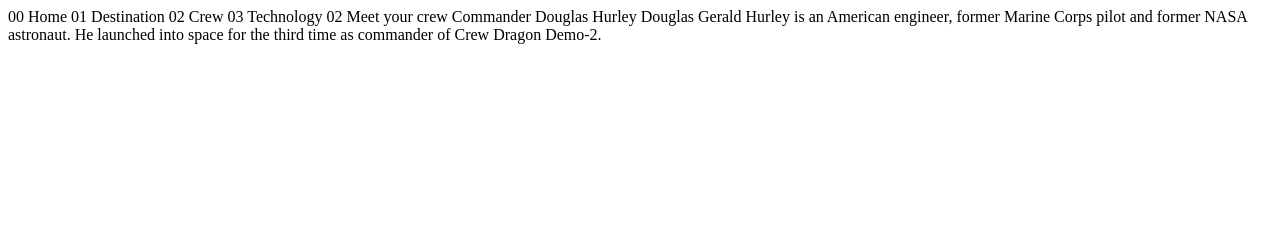
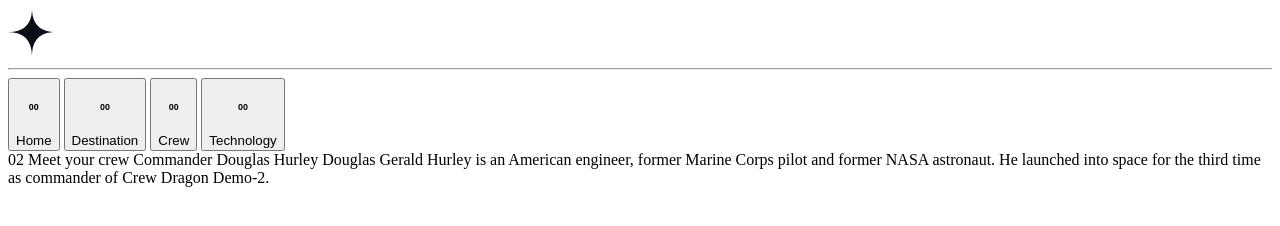
Before and after one commit to prymehat/Space, a plain HTML site: page starter-code/crew-commander.html in a window 1280 px wide. Drawn offline with Linux system fonts and the light colour scheme.

Commit message:
crewHtml

```diff
--- a/starter-code/crew-commander.html
+++ b/starter-code/crew-commander.html
@@ -7,13 +7,24 @@
   <link rel="icon" type="image/png" sizes="32x32" href="./assets/favicon-32x32.png">
 
   <title>Frontend Mentor | Space tourism website</title>
+  <link rel="stylesheet" href="style.css">
+  <link rel="stylesheet" href="crewComstyle.css">
 </head>
 <body>
+  <nav class="navBar">
+    <img src="./assets/shared/logo.svg" alt="">
+    <hr>
+    <div class="navBox">
+       <button class="navBtn" onclick=""><h6>00</h6> Home</button>
+       <button class="navBtn" onclick=""><h6>00</h6> Destination</button>
+       <button class="navBtn" onclick=""><h6>00</h6> Crew</button>
+       <button class="navBtn" onclick=""><h6>00</h6> Technology</button>
+    </div>
 
-  00 Home
-  01 Destination
-  02 Crew
-  03 Technology
+  </nav>
+
+
+
 
   02 Meet your crew
 
```
